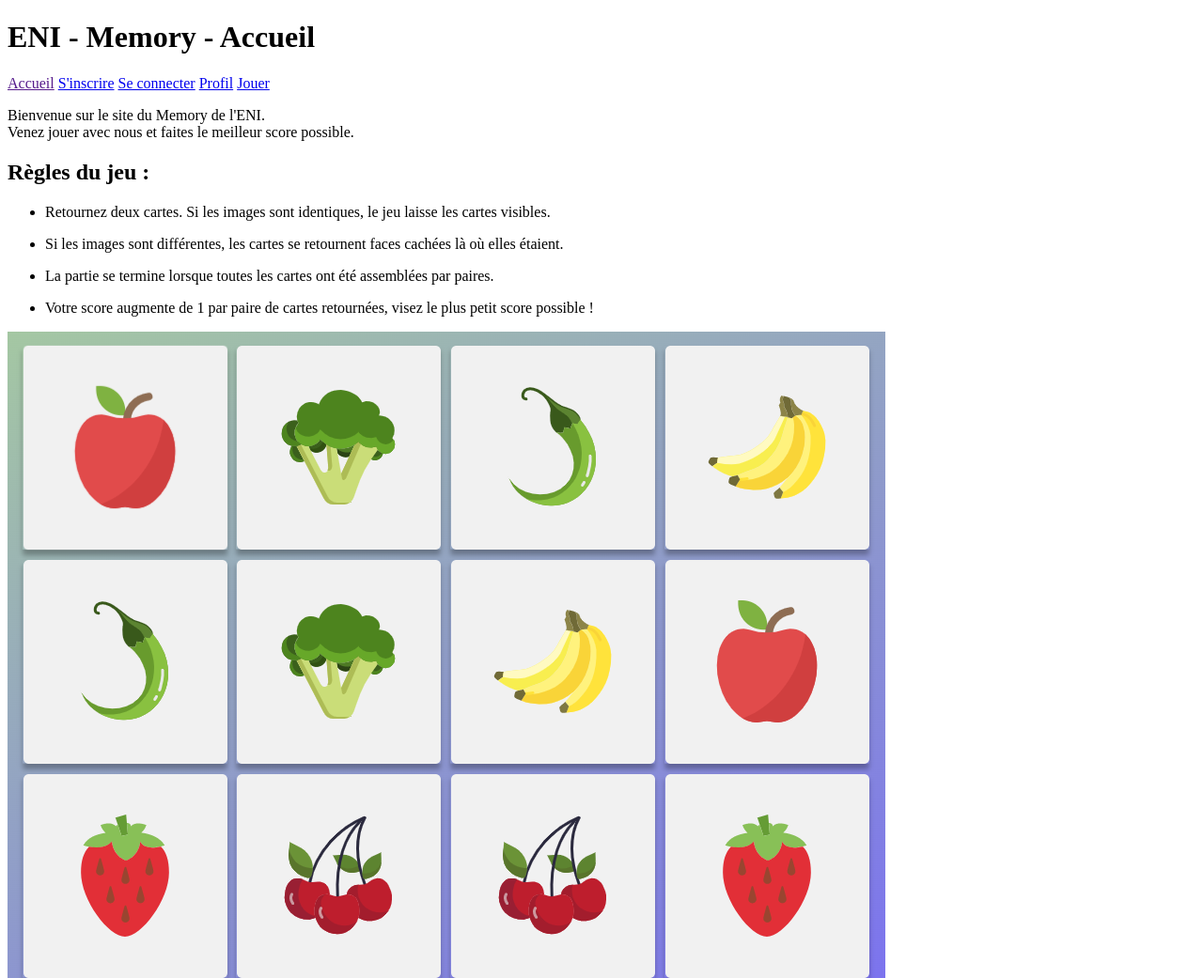
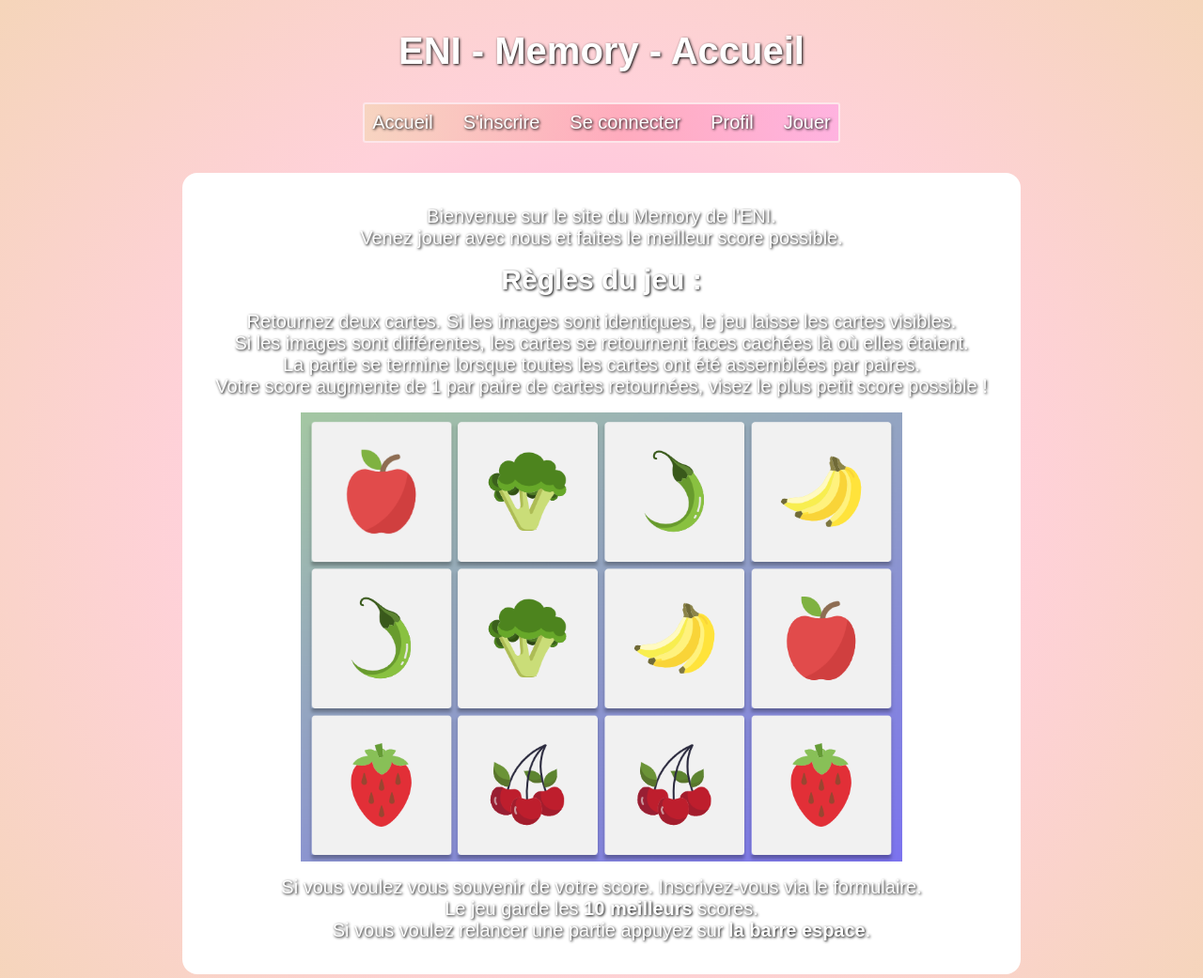
Before and after one commit to maddieChinarro/projetweb_memory, a plain HTML site: page index.html in a window 1280 px wide. Shown: the top 1041 px of the page at 94% size. Drawn offline with Linux system fonts and the light colour scheme.

Commit message:
update: started on main.css and index.css

```diff
--- /dev/null
+++ b/assets/styles/index.css
@@ -0,0 +1,22 @@
+@import url(main.css);
+
+img {
+    width: 40rem;
+}
+
+main {
+    text-align: center;
+    display: flex;
+    flex-flow: column wrap;
+    gap: 1rem;
+    padding: 2rem;
+    margin-bottom: 2rem;
+    border: solid;
+    border-radius: 1rem;
+    border-color: rgba(255, 255, 255, 0);
+    background-color: rgb(255, 255, 255);
+} main > * {padding: 0;}
+
+ul {
+    list-style: none;
+}
--- a/assets/styles/main.css
+++ b/assets/styles/main.css
@@ -0,0 +1,47 @@
+html {  box-sizing: border-box; }
+*, *:before, *:after {  box-sizing: inherit; }
+* {
+    margin: 0;
+}
+
+body {
+    font-family: Arial, Helvetica, sans-serif;
+    color: white;
+    text-shadow: black 1px 1px 3px;
+    font-size: 1.25em;
+    background: #ffabe2;
+    background: radial-gradient(circle, rgba(255, 171, 226, 1) 0%, rgba(255, 209, 218, 1) 52%, rgba(245, 213, 186, 1) 100%);
+}
+
+body, main {
+    display: flex;
+    flex-flow: column wrap;
+    align-items: center;
+}
+
+header {
+    display: flex;
+    flex-flow: column nowrap;
+    align-items: center;
+    margin: 2rem;
+    gap: 2rem;
+}
+
+.navbar {
+    display: flex;
+    flex-flow: row wrap;
+    border: solid;
+    gap: 1rem;
+    border-radius: 3px;
+    border-width: 2px;
+    border-color: rgb(253, 230, 234);
+    background: #F5D5BA;
+    background: linear-gradient(90deg, rgba(245, 213, 186, 0.77) 0%, rgba(255, 143, 165, 0.54) 54%, rgba(255, 171, 226, 0.8) 100%);
+}
+
+.nav {
+    padding: 0.5rem;
+    width: fit-content;
+    text-decoration: none;
+    color: inherit;
+}
--- a/index.html
+++ b/index.html
@@ -4,11 +4,11 @@
 		<meta charset="UTF-8" />
 		<meta name="viewport" content="width=device-width, initial-scale=1.0" />
 		<title>ENI - Memory</title>
-		<link rel="stylesheet" href="assets/styles/main.css" />
+		<link rel="stylesheet" href="assets/styles/index.css" />
 	</head>
 	<body>
+		<header>
 			<h1>ENI - Memory - Accueil</h1>
-
 			<nav class="navbar">
 				<a href="" id="accueil" class="nav link active">Accueil</a>
 				<a href="inscription.html" id="incription" class="nav link">S'inscrire</a>
@@ -16,6 +16,7 @@
 				<a href="profil.html" id="profil" class="nav link">Profil</a>
 				<a href="memory.html" id="jouer" class="nav link">Jouer</a>
 			</nav>
+		</header>
 
 		<main>
 			<p>
```
Lines whose indentation alone changed are shown as unchanged.
